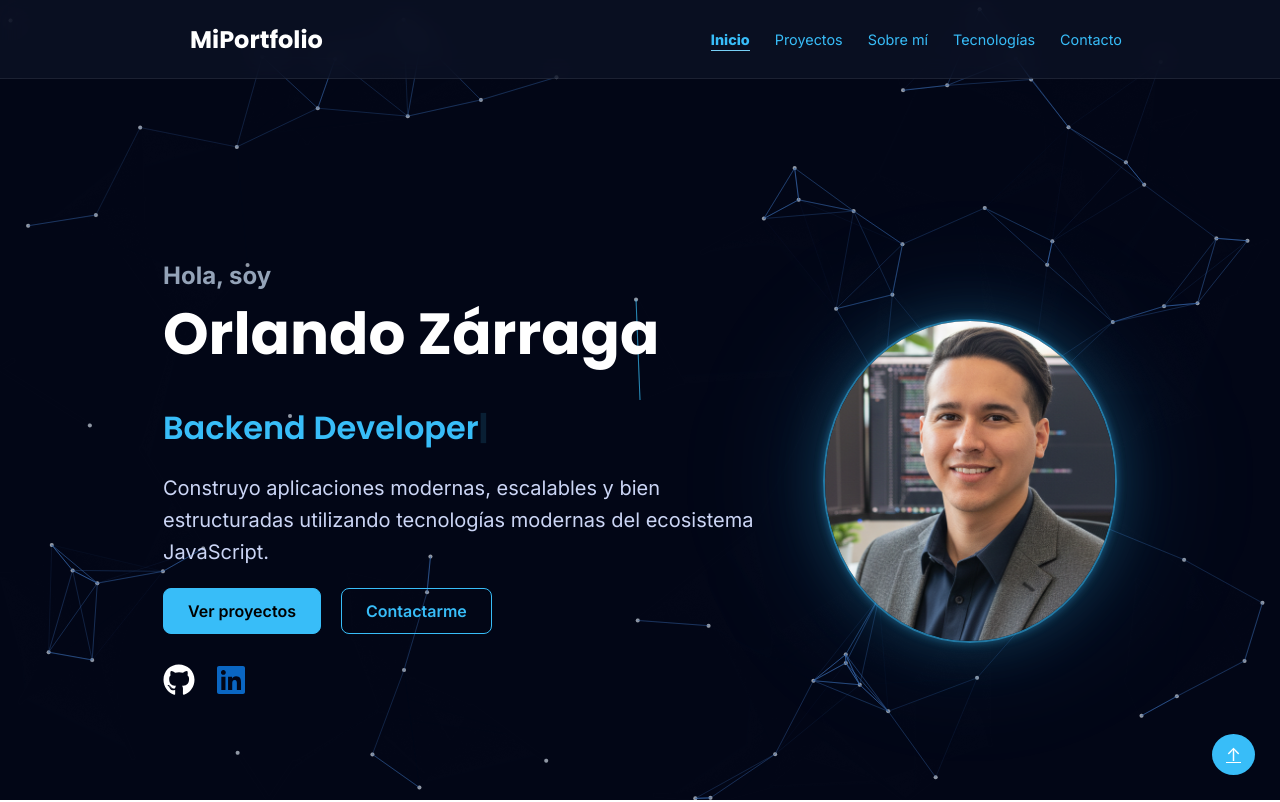
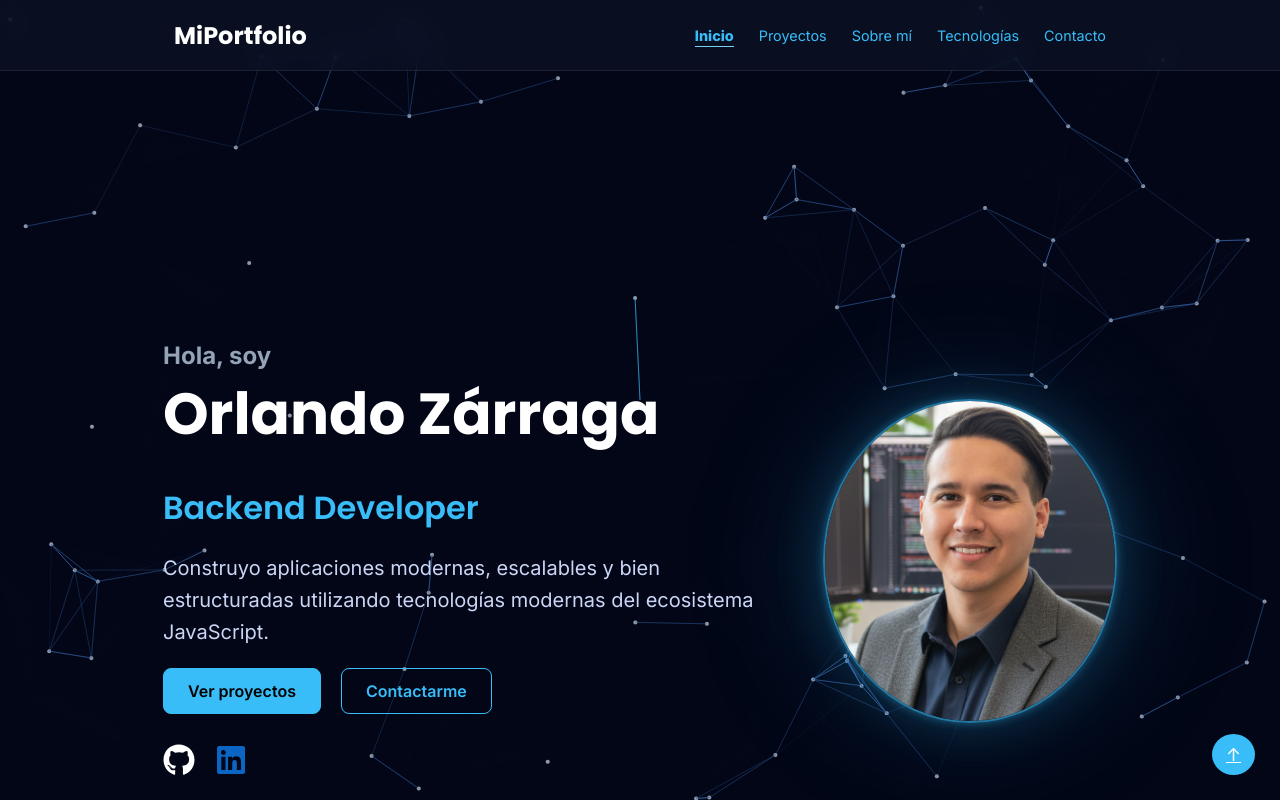
Before and after one commit to Orlando3486/orlando-zarraga-portfolio, a Next.js app in the folder front/: page / in a window 1280 px wide. Shown: the top 802 px of the page. Built offline with nearby package versions, Linux system fonts and the light colour scheme.

Commit message:
ajuste de estilos en hero y mejoras en navbar

```diff
--- a/front/app/globals.css
+++ b/front/app/globals.css
@@ -8,8 +8,8 @@ body {
   scroll-behavior: smooth;
 }
 
-section {
-  scroll-margin-top: 80px;
+main {
+  padding-top: 80px;
 }
 
 section {
@@ -19,7 +19,7 @@ section {
 .interactive-bg {
   position: fixed;
   inset: 0;
-  width: 100%;
+  width: 100dvw;
   height: 100dvh;
   z-index: -1;
 }
--- a/front/styles/navbar.css
+++ b/front/styles/navbar.css
@@ -2,7 +2,7 @@
   position: fixed;
   top: 0;
   width: 100dvw;
-  padding: 0.1rem 1rem;
+  height: 70px;
   display: flex;
   justify-content: space-around;
   align-items: center;
```
Also changed, not shown: front/styles/footer.css (added, +13 -0 lines).
